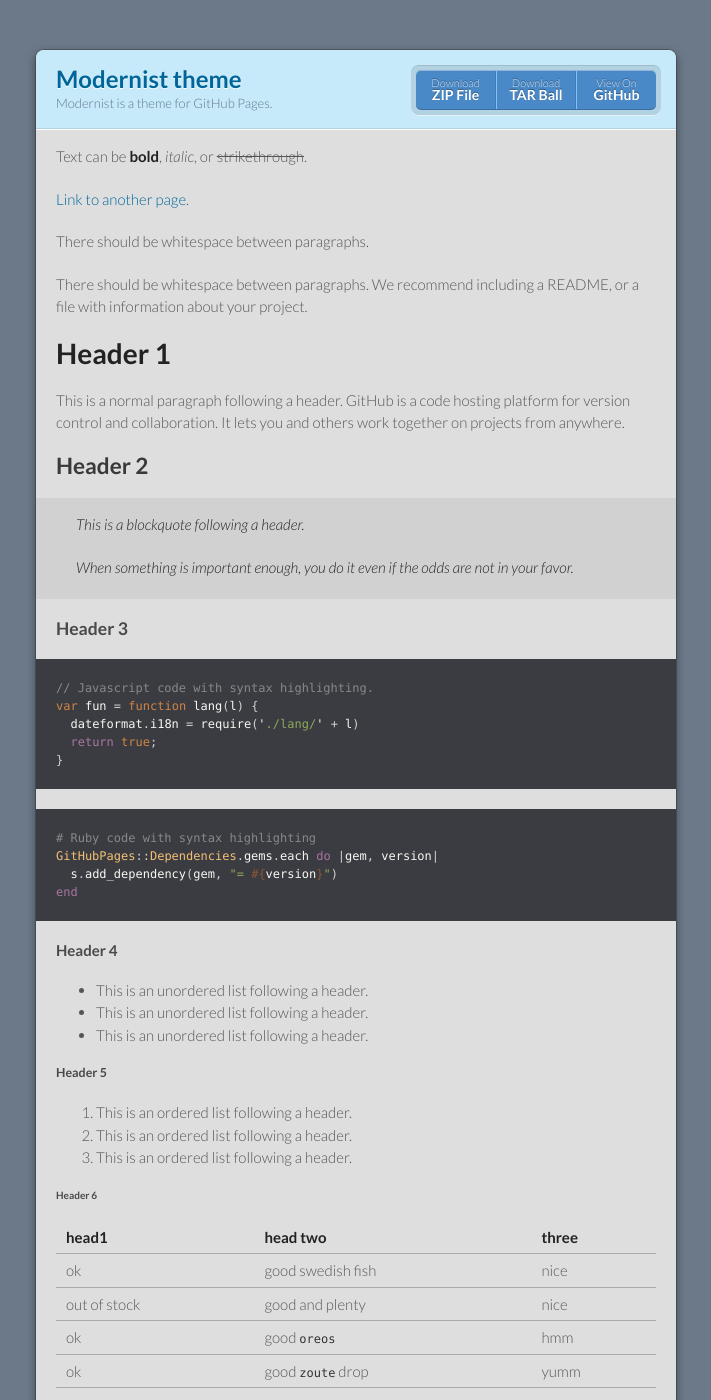
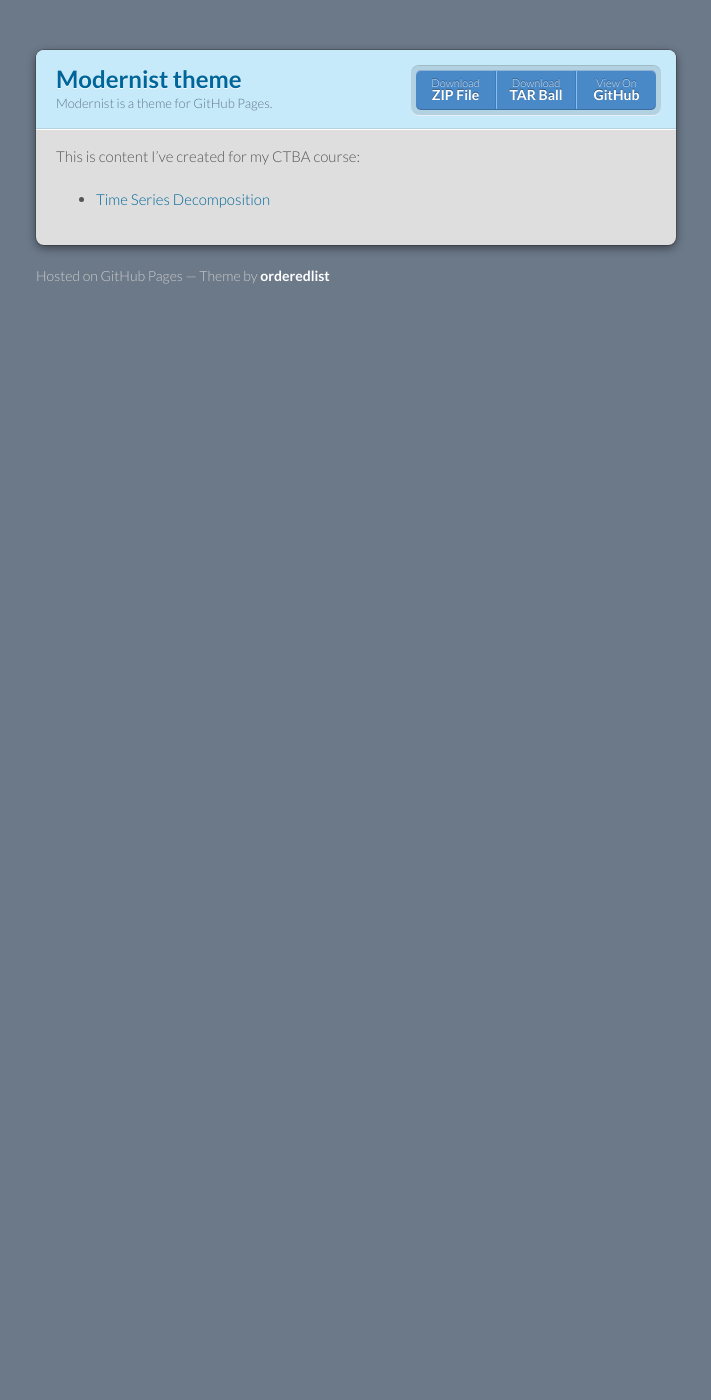
Before and after one commit to sshields07/sshields07.github.io, a Jekyll site: the page built from index.md, in a window 1280 px wide and 1400 px high. Shown: the whole window, without its empty margins (284-995 px from the left). Built offline with Jekyll 4.4.1, drawn with Linux system fonts in a browser that asks for light colours; our own code applies the rules of GitHub Pages for plain Markdown files; some of the changed text lies outside the part shown.

Commit message:
Update index.md

````diff
--- a/index.md
+++ b/index.md
@@ -1,123 +1,8 @@
 ---
-layout: default
+title: My GitHub
+description: Work from my CTBA course
 ---
 
-Text can be **bold**, _italic_, or ~~strikethrough~~.
+This is content I've created for my CTBA course:
 
-[Link to another page](./another-page.html).
-
-There should be whitespace between paragraphs.
-
-There should be whitespace between paragraphs. We recommend including a README, or a file with information about your project.
-
-# Header 1
-
-This is a normal paragraph following a header. GitHub is a code hosting platform for version control and collaboration. It lets you and others work together on projects from anywhere.
-
-## Header 2
-
-> This is a blockquote following a header.
->
-> When something is important enough, you do it even if the odds are not in your favor.
-
-### Header 3
-
-```js
-// Javascript code with syntax highlighting.
-var fun = function lang(l) {
-  dateformat.i18n = require('./lang/' + l)
-  return true;
-}
-```
-
-```ruby
-# Ruby code with syntax highlighting
-GitHubPages::Dependencies.gems.each do |gem, version|
-  s.add_dependency(gem, "= #{version}")
-end
-```
-
-#### Header 4
-
-*   This is an unordered list following a header.
-*   This is an unordered list following a header.
-*   This is an unordered list following a header.
-
-##### Header 5
-
-1.  This is an ordered list following a header.
-2.  This is an ordered list following a header.
-3.  This is an ordered list following a header.
-
-###### Header 6
-
-| head1        | head two          | three |
-|:-------------|:------------------|:------|
-| ok           | good swedish fish | nice  |
-| out of stock | good and plenty   | nice  |
-| ok           | good `oreos`      | hmm   |
-| ok           | good `zoute` drop | yumm  |
-
-### There's a horizontal rule below this.
-
-* * *
-
-### Here is an unordered list:
-
-*   Item foo
-*   Item bar
-*   Item baz
-*   Item zip
-
-### And an ordered list:
-
-1.  Item one
-1.  Item two
-1.  Item three
-1.  Item four
-
-### And a nested list:
-
-- level 1 item
-  - level 2 item
-  - level 2 item
-    - level 3 item
-    - level 3 item
-- level 1 item
-  - level 2 item
-  - level 2 item
-  - level 2 item
-- level 1 item
-  - level 2 item
-  - level 2 item
-- level 1 item
-
-### Small image
-
-![Octocat](https://github.githubassets.com/images/icons/emoji/octocat.png)
-
-### Large image
-
-![Branching](https://guides.github.com/activities/hello-world/branching.png)
-
-
-### Definition lists can be used with HTML syntax.
-
-<dl>
-<dt>Name</dt>
-<dd>Godzilla</dd>
-<dt>Born</dt>
-<dd>1952</dd>
-<dt>Birthplace</dt>
-<dd>Japan</dd>
-<dt>Color</dt>
-<dd>Green</dd>
-</dl>
-
-```
-Long, single-line code blocks should not wrap. They should horizontally scroll if they are too long. This line should be long enough to demonstrate this.
-```
-
-```
-The final element.
-```
+- [Time Series Decomposition](/timeseries/index.md)
````
